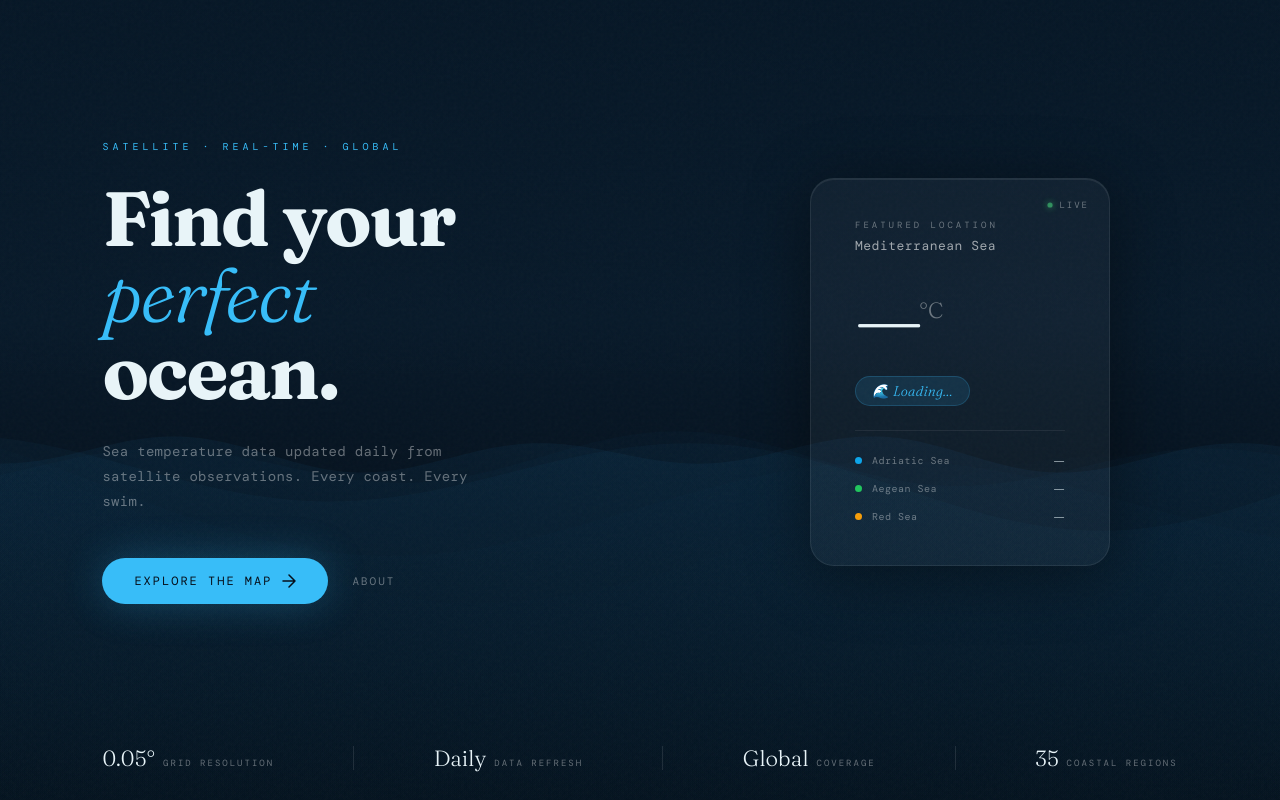
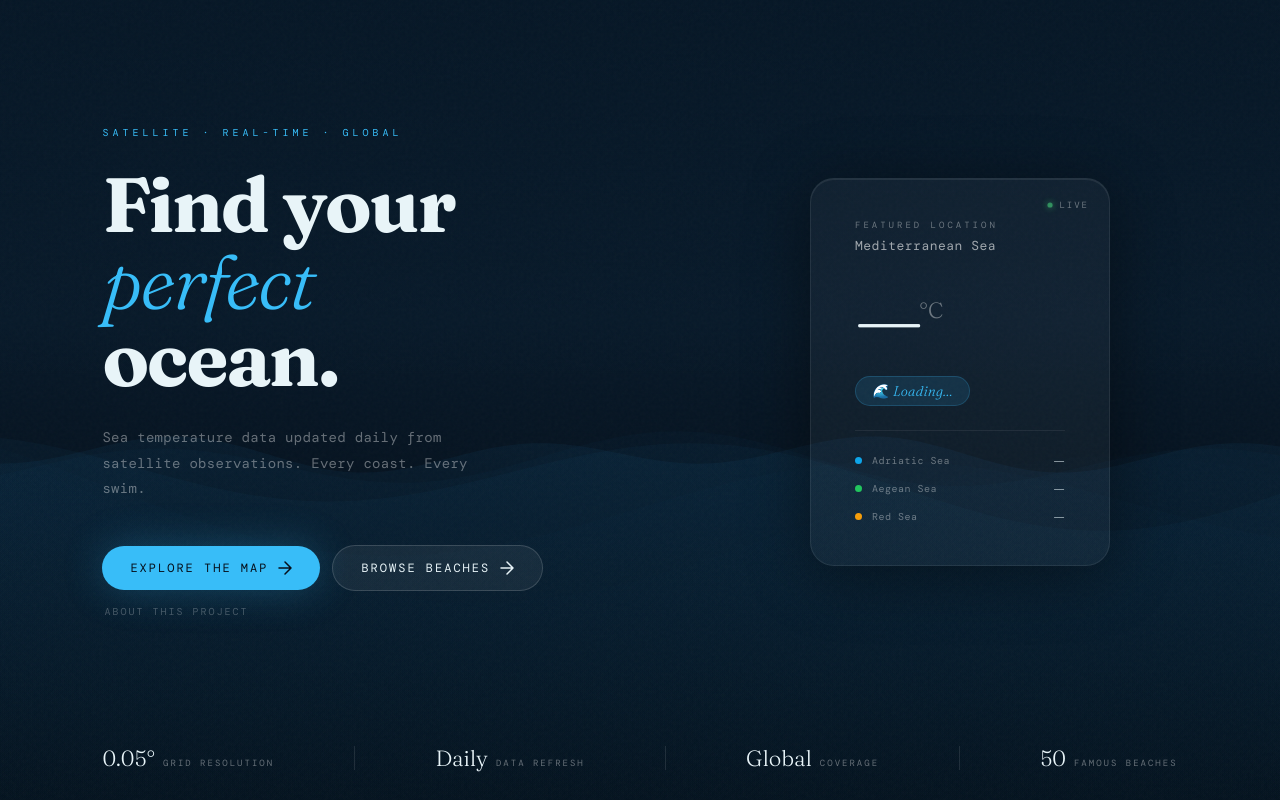
Before and after one commit to metanouvelle/sea-temperature, a FastAPI app: page / in a window 1280 px wide. Run offline with FastAPI, Linux system fonts and the light colour scheme; parts of the project's set-up code (start-up, migrations or seed data) failed here and were passed over; some web fonts are replaced.

Commit message:
update landing pages

```diff
--- a/app/templates/landing.html
+++ b/app/templates/landing.html
@@ -41,7 +41,6 @@
             cursor: default;
         }
 
-        /* ── Canvas ocean background ─────────────────────────────────── */
         #ocean-canvas {
             position: fixed;
             inset: 0;
@@ -50,7 +49,6 @@
             z-index: 0;
         }
 
-        /* ── Grain overlay ───────────────────────────────────────────── */
         body::after {
             content: '';
             position: fixed;
@@ -61,7 +59,6 @@
             opacity: 0.028;
         }
 
-        /* ── Layout ──────────────────────────────────────────────────── */
         .page {
             position: relative;
             z-index: 2;
@@ -71,7 +68,7 @@
             grid-template-rows: 1fr auto;
         }
 
-        /* ── Left: hero text ─────────────────────────────────────────── */
+        /* ── Left: hero ── */
         .hero {
             grid-column: 1;
             grid-row: 1;
@@ -120,22 +117,29 @@
             animation: fadeUp 0.8s ease forwards 0.5s;
         }
 
+        /* ── Actions ── */
         .actions {
             display: flex;
-            align-items: center;
-            gap: 24px;
+            flex-direction: column;
+            align-items: flex-start;
+            gap: 14px;
             margin-top: 44px;
             opacity: 0;
             animation: fadeUp 0.8s ease forwards 0.65s;
+        }
+
+        .actions-row {
+            display: flex;
+            align-items: center;
+            gap: 12px;
+            flex-wrap: wrap;
         }
 
         .cta {
             display: inline-flex;
             align-items: center;
             gap: 10px;
-            padding: 15px 32px;
-            background: var(--accent);
-            color: var(--deep);
+            padding: 14px 28px;
             border-radius: 100px;
             text-decoration: none;
             font-size: 12px;
@@ -143,13 +147,29 @@
             letter-spacing: 2px;
             text-transform: uppercase;
             transition: all 0.25s ease;
+        }
+
+        .cta-primary {
+            background: var(--accent);
+            color: var(--deep);
             box-shadow: 0 0 40px rgba(56, 189, 248, 0.25);
         }
 
-        .cta:hover {
+        .cta-primary:hover {
             background: #7dd3fc;
             transform: translateY(-2px);
             box-shadow: 0 0 60px rgba(56, 189, 248, 0.4);
+        }
+
+        .cta-secondary {
+            background: rgba(255, 255, 255, 0.06);
+            color: var(--text);
+            border: 1px solid rgba(255, 255, 255, 0.15);
+        }
+
+        .cta-secondary:hover {
+            background: rgba(255, 255, 255, 0.1);
+            transform: translateY(-2px);
         }
 
         .cta svg {
@@ -161,19 +181,20 @@
         }
 
         .about-link {
-            font-size: 11px;
-            color: var(--muted);
+            font-size: 10px;
+            color: rgba(255, 255, 255, 0.25);
             text-decoration: none;
             letter-spacing: 2px;
             text-transform: uppercase;
             transition: color 0.2s;
+            margin-left: 2px;
         }
 
         .about-link:hover {
-            color: rgba(255, 255, 255, 0.7);
+            color: rgba(255, 255, 255, 0.5);
         }
 
-        /* ── Right: live temperature card ────────────────────────────── */
+        /* ── Right: live temperature card ── */
         .temp-showcase {
             grid-column: 2;
             grid-row: 1;
@@ -286,7 +307,6 @@
             color: var(--text);
         }
 
-        /* pulse dot on card */
         .live-dot {
             position: absolute;
             top: 20px;
@@ -324,7 +344,7 @@
             }
         }
 
-        /* ── Footer strip ────────────────────────────────────────────── */
+        /* ── Footer ── */
         .footer {
             grid-column: 1 / -1;
             grid-row: 2;
@@ -362,7 +382,6 @@
             background: rgba(255, 255, 255, 0.1);
         }
 
-        /* ── Animations ──────────────────────────────────────────────── */
         @keyframes fadeUp {
             from {
                 opacity: 0;
@@ -385,7 +404,7 @@
             }
         }
 
-        /* ── Responsive ──────────────────────────────────────────────── */
+        /* ── Responsive ── */
         @media (max-width: 768px) {
             .page {
                 grid-template-columns: 1fr;
@@ -420,6 +439,11 @@
             .footer-divider {
                 display: none;
             }
+
+            .actions-row {
+                flex-direction: column;
+                align-items: flex-start;
+            }
         }
     </style>
 </head>
@@ -438,14 +462,23 @@
                 Every coast. Every swim.
             </p>
             <div class="actions">
-                <a href="/map" class="cta">
-                    Explore the Map
-                    <svg width="14" height="14" viewBox="0 0 14 14" fill="none">
-                        <path d="M1 7h12M7 1l6 6-6 6" stroke="currentColor" stroke-width="1.5" stroke-linecap="round"
-                            stroke-linejoin="round" />
-                    </svg>
-                </a>
-                <a href="/about" class="about-link">About</a>
+                <div class="actions-row">
+                    <a href="/map" class="cta cta-primary">
+                        Explore the Map
+                        <svg width="14" height="14" viewBox="0 0 14 14" fill="none">
+                            <path d="M1 7h12M7 1l6 6-6 6" stroke="currentColor" stroke-width="1.5"
+                                stroke-linecap="round" stroke-linejoin="round" />
+                        </svg>
+                    </a>
+                    <a href="/beaches" class="cta cta-secondary">
+                        Browse Beaches
+                        <svg width="14" height="14" viewBox="0 0 14 14" fill="none">
+                            <path d="M1 7h12M7 1l6 6-6 6" stroke="currentColor" stroke-width="1.5"
+                                stroke-linecap="round" stroke-linejoin="round" />
+                        </svg>
+                    </a>
+                </div>
+                <a href="/about" class="about-link">About this project</a>
             </div>
         </div>
 
@@ -496,14 +529,13 @@
             </div>
             <div class="footer-divider"></div>
             <div class="footer-stat">
-                <span class="stat-value" id="stat-tiles">—</span>
-                <span class="stat-label">Coastal regions</span>
+                <span class="stat-value">50</span>
+                <span class="stat-label">Famous beaches</span>
             </div>
         </div>
     </div>
 
     <script>
-        // ── Animated ocean canvas ─────────────────────────────────────────────────────
         const canvas = document.getElementById('ocean-canvas');
         const ctx = canvas.getContext('2d');
         let W, H, t = 0;
@@ -515,7 +547,6 @@
         resize();
         window.addEventListener('resize', resize);
 
-        // Generate wave layers
         const WAVES = [
             { freq: 0.008, amp: 38, speed: 0.0008, phase: 0, alpha: 0.06, color: '#1a6a9a' },
             { freq: 0.012, amp: 22, speed: 0.0012, phase: 1.2, alpha: 0.05, color: '#0e4d7a' },
@@ -528,7 +559,6 @@
             t = timestamp * 0.001;
             ctx.clearRect(0, 0, W, H);
 
-            // Deep background gradient
             const bg = ctx.createLinearGradient(0, 0, 0, H);
             bg.addColorStop(0, '#04111f');
             bg.addColorStop(0.4, '#071828');
@@ -536,7 +566,6 @@
             ctx.fillStyle = bg;
             ctx.fillRect(0, 0, W, H);
 
-            // Draw each wave layer
             WAVES.forEach(wave => {
                 ctx.beginPath();
                 const yBase = H * 0.55 + wave.amp;
@@ -560,7 +589,6 @@
                 ctx.fill();
             });
 
-            // Subtle light shimmer on top portion
             const shimmer = ctx.createLinearGradient(0, 0, 0, H * 0.5);
             shimmer.addColorStop(0, 'rgba(56,189,248,0.03)');
             shimmer.addColorStop(1, 'rgba(56,189,248,0)');
@@ -571,7 +599,6 @@
         }
         requestAnimationFrame(drawOcean);
 
-        // ── Fetch live temperatures for the card ──────────────────────────────────────
         const SAMPLES = [
             { name: 'Mediterranean Sea', lat: 37.5, lon: 13.5, color: '#38bdf8' },
             { name: 'Adriatic Sea', lat: 43.5, lon: 14.5, color: '#0ea5e9' },
@@ -587,7 +614,9 @@
             { label: 'Very Warm', emoji: '🔥', min: 26, max: 999, color: '#ef4444' },
         ];
 
-        function getBand(t) { return BANDS.find(b => t >= b.min && t < b.max) || BANDS[BANDS.length - 1]; }
+        function getBand(t) {
+            return BANDS.find(b => t >= b.min && t < b.max) || BANDS[BANDS.length - 1];
+        }
 
         async function fetchTemp(lat, lon) {
             try {
@@ -599,10 +628,8 @@
         }
 
         async function loadTemperatures() {
-            // Fetch all in parallel
             const temps = await Promise.all(SAMPLES.map(s => fetchTemp(s.lat, s.lon)));
 
-            // Update main card with first sample
             if (temps[0] !== null) {
                 const band = getBand(temps[0]);
                 document.getElementById('card-location').textContent = SAMPLES[0].name;
@@ -613,7 +640,6 @@
                 document.getElementById('card-badge').textContent = `${band.emoji} ${band.label}`;
             }
 
-            // Update the three sample rows
             const rows = document.querySelectorAll('.card-sample');
             [1, 2, 3].forEach((i, idx) => {
                 if (temps[i] !== null) {
@@ -623,8 +649,7 @@
                 }
             });
 
-            // Update stats counter
-            document.getElementById('stat-tiles').textContent = '35';
+            document.getElementById('stat-tiles') && (document.getElementById('stat-tiles').textContent = '35');
         }
 
         loadTemperatures();
```
